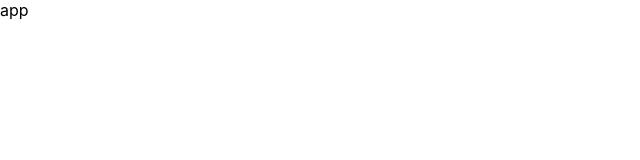
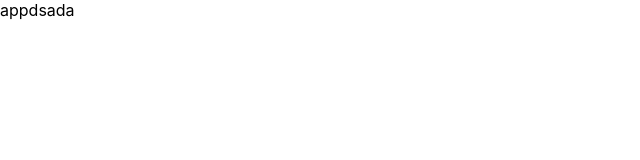
Before and after one commit to alievhalid/dentist, a React (Create React App) app: page / in a window 1280 px wide. Shown: the top 160 px of the page, without its empty margins (0-640 px from the left). Built offline with nearby package versions, Linux system fonts and the light colour scheme.

Commit message:
git push origin header

```diff
--- a/src/common/App.js
+++ b/src/common/App.js
@@ -2,7 +2,7 @@
 function App() {
   return (
     <div className="App">
-     app
+     appdsada
     </div>
   );
 }
```
